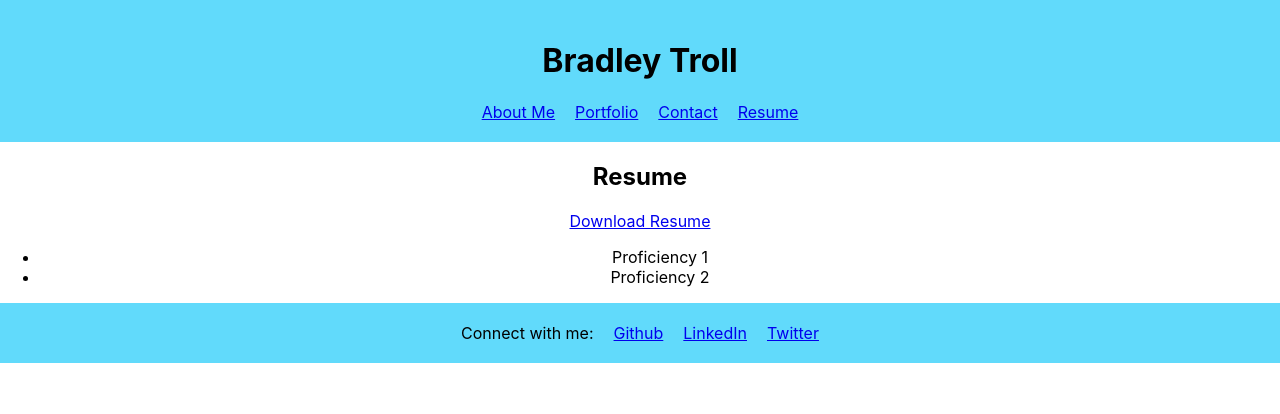
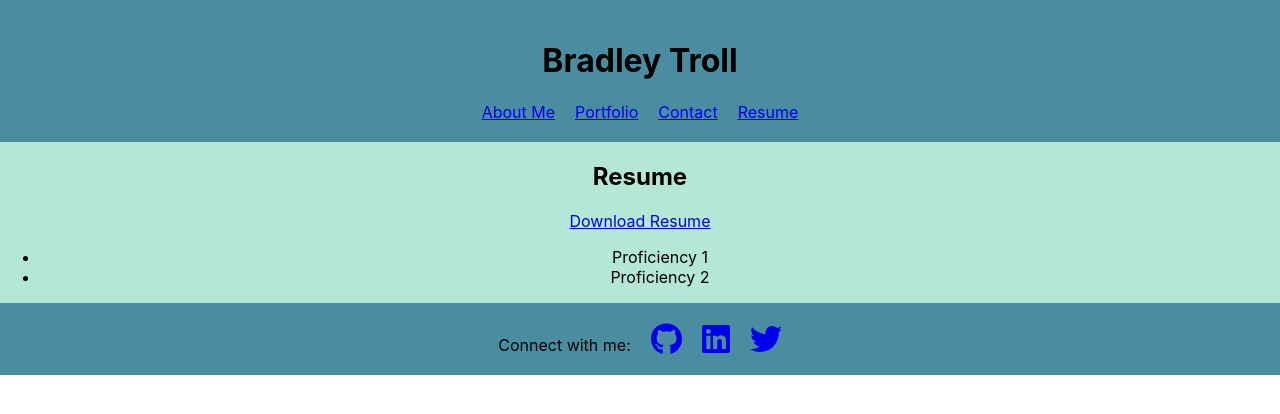
Before and after one commit to bradleytroll/react-portfolio, a React (Create React App) app: page /resume in a window 1280 px wide. Shown: the top 414 px of the page. Built offline with nearby package versions, Linux system fonts and the light colour scheme.

Commit message:
Adds logos to footer links via FontAwesomeIcon. Adjusts styling somewhat.

```diff
--- a/package.json
+++ b/package.json
@@ -3,9 +3,13 @@
   "version": "0.1.0",
   "private": true,
   "dependencies": {
+    "@fortawesome/fontawesome-svg-core": "^6.5.2",
+    "@fortawesome/free-brands-svg-icons": "^6.5.2",
+    "@fortawesome/react-fontawesome": "^0.2.0",
     "@testing-library/jest-dom": "^5.17.0",
     "@testing-library/react": "^13.4.0",
     "@testing-library/user-event": "^13.5.0",
+    "install": "^0.13.0",
     "react": "^18.3.1",
     "react-dom": "^18.3.1",
     "react-router-dom": "^6.23.0",
--- a/src/App.css
+++ b/src/App.css
@@ -1,13 +1,14 @@
 .header {
-  background-color: #61dafb;
+  background-color: #4b8da0;
 }
 
 .footer {
-  background-color: #61dafb;
+  background-color: #4b8da0;
 }
 
 .App {
   text-align: center;
+  background-color: rgb(181, 231, 214);
 }
 
 .App-logo {
--- a/src/components/Footer.jsx
+++ b/src/components/Footer.jsx
@@ -1,4 +1,6 @@
 import React from 'react';
+import { FontAwesomeIcon } from '@fortawesome/react-fontawesome';
+import { faGithub, faTwitter, faLinkedin } from '@fortawesome/free-brands-svg-icons';
 
 const Footer = () => {
     return (
@@ -6,11 +8,17 @@
             <br></br>
             Connect with me:
             <span style={{ margin: '0 10px' }}></span>
-            <a href="https://github.com/bradleytroll" target="_blank" rel="noopener noreferrer">Github</a>
+            <a href="https://github.com/bradleytroll" target="_blank" rel="noopener noreferrer">
+                <FontAwesomeIcon icon={faGithub} size="2x" />
+                </a>
             <span style={{ margin: '0 10px' }}></span>
-            <a href="https://www.linkedin.com/in/bradleytroll/" target="_blank" rel="noopener noreferrer">LinkedIn</a>
+            <a href="https://www.linkedin.com/in/bradleytroll/" target="_blank" rel="noopener noreferrer">
+                <FontAwesomeIcon icon={faLinkedin} size="2x" />
+                </a>
             <span style={{ margin: '0 10px' }}></span>
-            <a href="https://twitter.com/bradleytroll" target="_blank" rel="noopener noreferrer">Twitter</a>
+            <a href="https://twitter.com/bradleytroll" target="_blank" rel="noopener noreferrer">
+                <FontAwesomeIcon icon={faTwitter} size="2x" />
+                </a>
             <br></br>
             <br></br>
         </footer>
```
Also changed, not shown: 1 other file (tests, documents, lock files or other folders).
